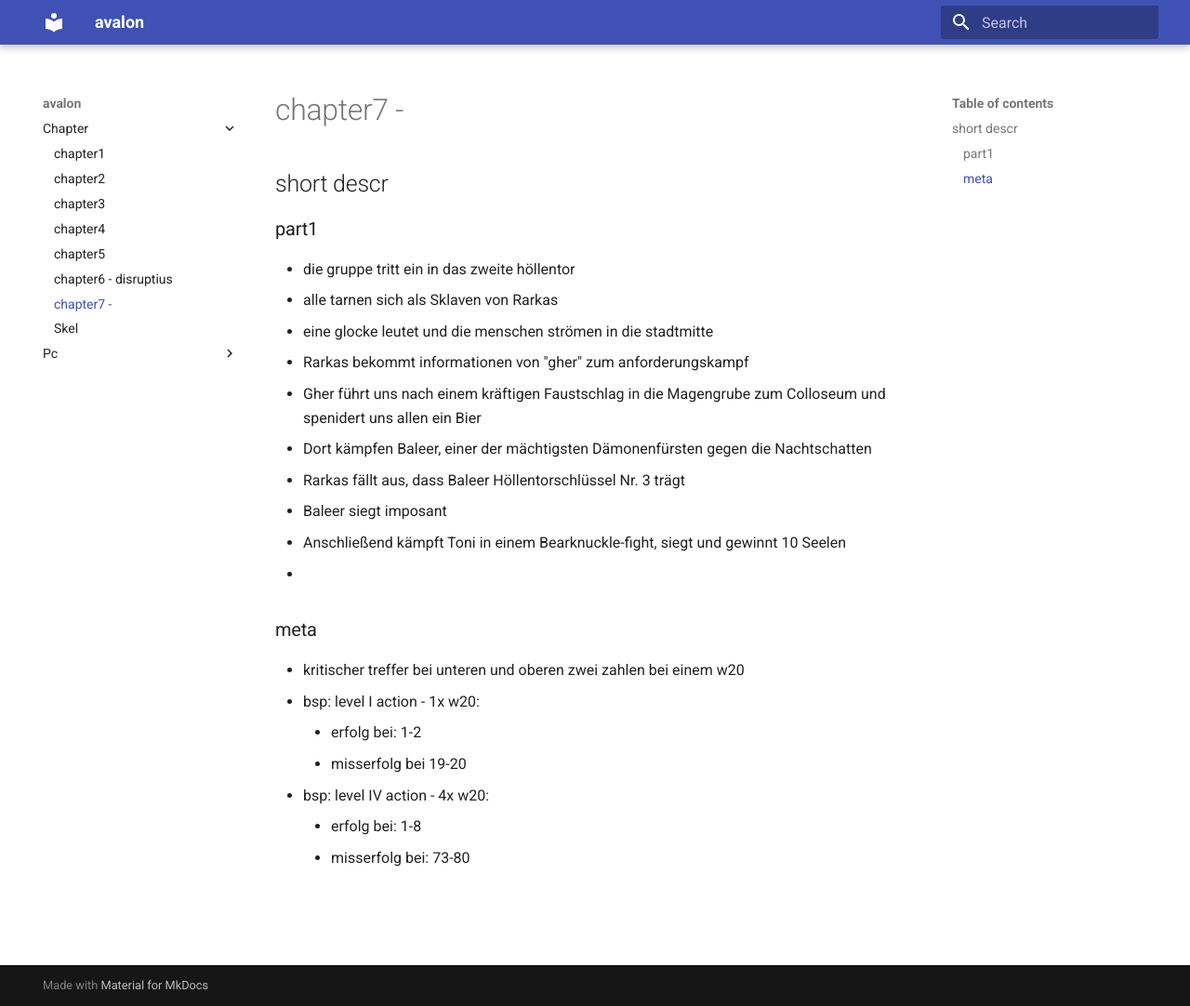
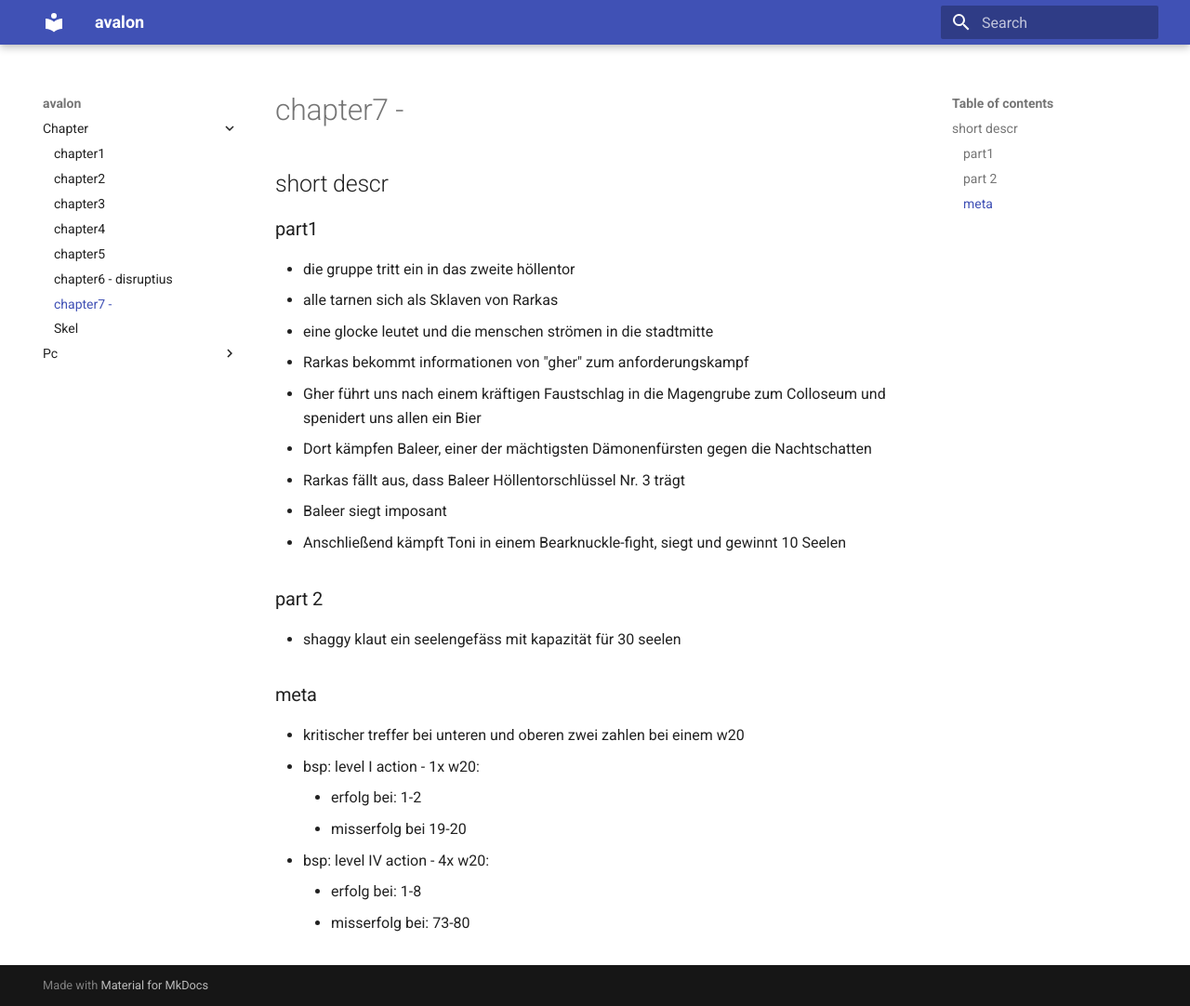
Before and after one commit to mkdocs-pnp/avalon, an MkDocs documentation site: the page built from docs/chapter/chapter7.md, in a window 1280 px wide and 1082 px high. Shown: the whole window at 93% size. Built offline with MkDocs 1.6.1 and Material for MkDocs 9.7.7, drawn with Linux system fonts in a browser that asks for light colours.

Commit message:
Update chapter7.md

```diff
--- a/docs/chapter/chapter7.md
+++ b/docs/chapter/chapter7.md
@@ -13,7 +13,10 @@
 + Rarkas fällt aus, dass Baleer Höllentorschlüssel Nr. 3 trägt
 + Baleer siegt imposant
 + Anschließend kämpft Toni in einem Bearknuckle-fight, siegt und gewinnt 10 Seelen
-+
+
+### part 2
+
++ shaggy klaut ein seelengefäss mit kapazität für 30 seelen
 
 ### meta
 
```
